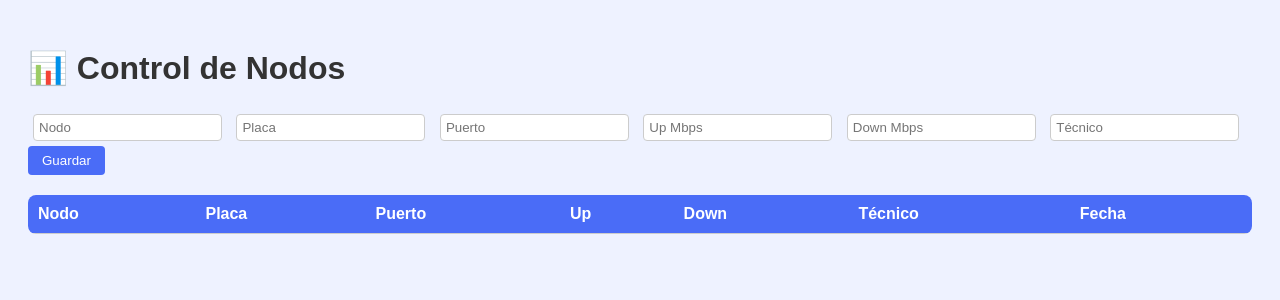
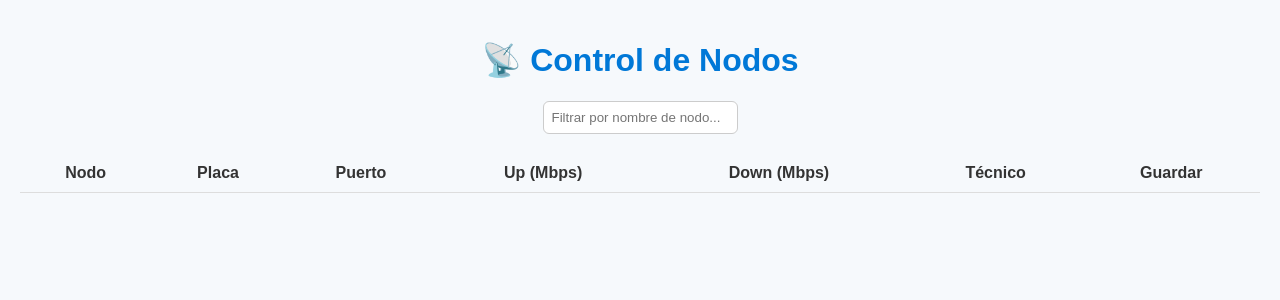
Before and after one commit to lucasi420/control-nodos, a Flask app: template templates/index.html in a window 1280 px wide. Shown: the top 300 px of the page. Run offline with Flask 3, Linux system fonts and the light colour scheme; the template is opened without the code that fills it, so the values that code supplies are empty; some libraries are stand-ins or nearby versions.

Commit message:
Update index.html

```diff
--- a/templates/index.html
+++ b/templates/index.html
@@ -1,69 +1,154 @@
 <!DOCTYPE html>
-<html>
+<html lang="es">
 <head>
   <meta charset="UTF-8">
+  <meta name="viewport" content="width=device-width, initial-scale=1.0">
   <title>Control de Nodos</title>
+  <script src="https://cdn.jsdelivr.net/npm/axios/dist/axios.min.js"></script>
   <style>
-    body { font-family: sans-serif; background: #eef2ff; padding: 20px; }
-    h1 { color: #333; }
-    table { width: 100%; border-collapse: collapse; margin-top: 20px; background: white; border-radius: 8px; overflow: hidden; }
-    th, td { padding: 10px; border-bottom: 1px solid #ccc; text-align: left; }
-    th { background: #4a6cf7; color: white; }
-    input { margin: 5px; padding: 5px; border-radius: 4px; border: 1px solid #ccc; }
-    button { padding: 7px 14px; border: none; background: #4a6cf7; color: white; border-radius: 4px; cursor: pointer; }
-    button:hover { background: #324bdf; }
+    body {
+      font-family: Arial, sans-serif;
+      background-color: #f6f9fc;
+      margin: 0;
+      padding: 20px;
+      color: #333;
+    }
+    h1 {
+      text-align: center;
+      color: #0078D7;
+    }
+    input, select, button {
+      padding: 8px;
+      border: 1px solid #ccc;
+      border-radius: 6px;
+    }
+    button {
+      cursor: pointer;
+      background-color: #0078D7;
+      color: white;
+      border: none;
+      font-weight: bold;
+    }
+    button:hover {
+      background-color: #005fa3;
+    }
+    table {
+      width: 100%;
+      border-collapse: collapse;
+      margin-top: 20px;
+    }
+    th, td {
+      padding: 10px;
+      border-bottom: 1px solid #ddd;
+      text-align: center;
+    }
+    tr:hover {
+      background-color: #f0f8ff;
+    }
+    .filter {
+      text-align: center;
+      margin-bottom: 20px;
+    }
+    .success {
+      background-color: #d4edda;
+      color: #155724;
+      padding: 10px;
+      margin-top: 10px;
+      border-radius: 6px;
+      text-align: center;
+    }
   </style>
 </head>
 <body>
-  <h1>📊 Control de Nodos</h1>
-  <div>
-    <input id="nodo" placeholder="Nodo">
-    <input id="placa" placeholder="Placa">
-    <input id="puerto" placeholder="Puerto">
-    <input id="up" placeholder="Up Mbps">
-    <input id="down" placeholder="Down Mbps">
-    <input id="tecnico" placeholder="Técnico">
-    <button onclick="guardar()">Guardar</button>
+
+  <h1>📡 Control de Nodos</h1>
+
+  <div class="filter">
+    <input type="text" id="filterInput" placeholder="Filtrar por nombre de nodo..." onkeyup="filtrarNodos()">
   </div>
 
-  <table>
-    <thead><tr><th>Nodo</th><th>Placa</th><th>Puerto</th><th>Up</th><th>Down</th><th>Técnico</th><th>Fecha</th></tr></thead>
-    <tbody id="tabla"></tbody>
+  <table id="nodosTable">
+    <thead>
+      <tr>
+        <th>Nodo</th>
+        <th>Placa</th>
+        <th>Puerto</th>
+        <th>Up (Mbps)</th>
+        <th>Down (Mbps)</th>
+        <th>Técnico</th>
+        <th>Guardar</th>
+      </tr>
+    </thead>
+    <tbody></tbody>
   </table>
 
-<script>
-const API = "/nodos";
+  <div id="msg"></div>
 
-async function cargar() {
-  const res = await fetch(API);
-  const data = await res.json();
-  const tabla = document.getElementById("tabla");
-  tabla.innerHTML = "";
-  data.forEach(r => {
-    tabla.innerHTML += `<tr>
-      <td>${r.nodo}</td><td>${r.placa}</td><td>${r.puerto}</td>
-      <td>${r.bandwidth_up || ""}</td><td>${r.bandwidth_down || ""}</td>
-      <td>${r.tecnico || ""}</td><td>${r.fecha}</td>
-    </tr>`;
-  });
-}
-async function guardar() {
-  const nodo = nodoInput.value = document.getElementById("nodo").value.trim();
-  if (!nodo) return alert("Ingrese el nodo");
+  <script>
+    const API_URL = "https://control-nodos.onrender.com";
+    let todosLosNodos = [];
 
-  const body = {
-    nodo,
-    placa: document.getElementById("placa").value.trim(),
-    puerto: document.getElementById("puerto").value.trim(),
-    bandwidth_up: document.getElementById("up").value.trim(),
-    bandwidth_down: document.getElementById("down").value.trim(),
-    tecnico: document.getElementById("tecnico").value.trim()
-  };
-  await fetch(API, { method: "POST", headers: { "Content-Type": "application/json" }, body: JSON.stringify(body) });
-  cargar();
-}
+    // Cargar todos los nodos
+    async function cargarNodos() {
+      try {
+        const res = await axios.get(`${API_URL}/nodos`);
+        todosLosNodos = res.data;
+        mostrarNodos(todosLosNodos);
+      } catch (error) {
+        console.error(error);
+      }
+    }
 
-cargar();
-</script>
+    // Mostrar nodos en tabla
+    function mostrarNodos(lista) {
+      const tbody = document.querySelector("#nodosTable tbody");
+      tbody.innerHTML = "";
+
+      lista.forEach(nodo => {
+        const tr = document.createElement("tr");
+        tr.innerHTML = `
+          <td>${nodo.nodo}</td>
+          <td>${nodo.placa || ""}</td>
+          <td>${nodo.puerto || ""}</td>
+          <td><input type="number" step="0.01" id="up-${nodo.id}" value="${nodo.bandwidth_up || ""}"></td>
+          <td><input type="number" step="0.01" id="down-${nodo.id}" value="${nodo.bandwidth_down || ""}"></td>
+          <td><input type="text" id="tecnico-${nodo.id}" value="${nodo.tecnico || ""}"></td>
+          <td><button onclick="guardarNodo(${nodo.id})">Guardar</button></td>
+        `;
+        tbody.appendChild(tr);
+      });
+    }
+
+    // Filtro por nodo
+    function filtrarNodos() {
+      const filtro = document.getElementById("filterInput").value.toLowerCase();
+      const filtrados = todosLosNodos.filter(n => n.nodo.toLowerCase().includes(filtro));
+      mostrarNodos(filtrados);
+    }
+
+    // Guardar cambios
+    async function guardarNodo(id) {
+      const up = document.getElementById(`up-${id}`).value;
+      const down = document.getElementById(`down-${id}`).value;
+      const tecnico = document.getElementById(`tecnico-${id}`).value;
+
+      try {
+        await axios.put(`${API_URL}/nodos/${id}`, {
+          bandwidth_up: up,
+          bandwidth_down: down,
+          tecnico: tecnico
+        });
+
+        const msg = document.getElementById("msg");
+        msg.innerHTML = `<div class="success">✅ Nodo actualizado correctamente</div>`;
+        setTimeout(() => msg.innerHTML = "", 2000);
+      } catch (error) {
+        console.error(error);
+      }
+    }
+
+    cargarNodos();
+  </script>
+
 </body>
 </html>
```
